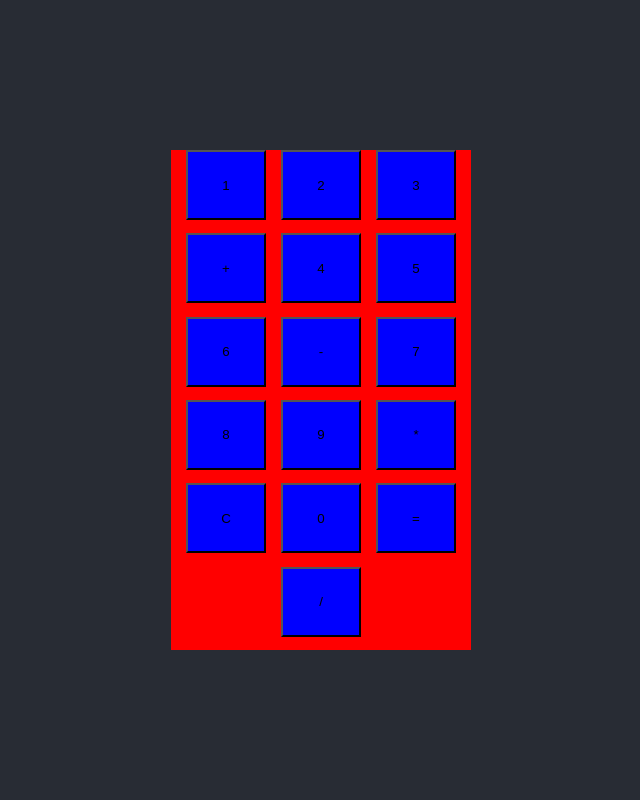
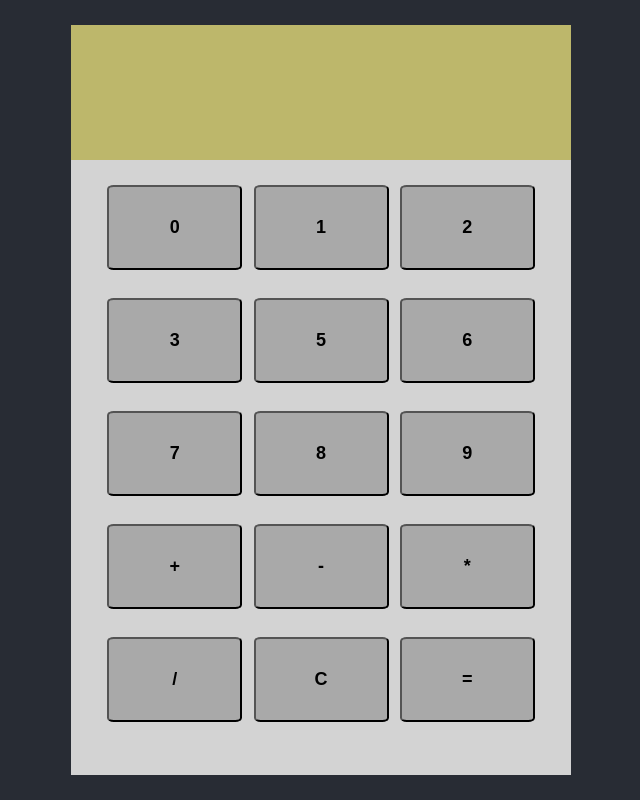
Before and after one commit to Owen-Delisle/calculator, a React (Create React App) app: page / in a window 1280 px wide. Shown: the whole page, without its empty margins (319-959 px from the left). Built offline with nearby package versions, Linux system fonts and the light colour scheme.

Commit message:
checkpoint

```diff
--- a/src/components/button/styles.css
+++ b/src/components/button/styles.css
@@ -1,5 +1,8 @@
 .calculator-button {
-	background-color: blue;
-	height: 70px;
-	width: 80px;
+	background-color: darkgray;
+	height: 15%;
+	width: 30%;
+	font-weight: bold;
+	font-size: large;
+	border-radius: 5%;
 }
--- a/src/components/calculator/calculator.js
+++ b/src/components/calculator/calculator.js
@@ -32,19 +32,15 @@ const Calculator = () => {
         <div className="result">{result !== null ? '=' + result : ''}</div>
       </div>
       <div className="button-container">
-        {['1', '2', '3', '+'].map((value) => (
+        {['0', '1', '2', '3', '5', '6', '7','8','9'].map((value) => (
           <Button key={value} value={value} onClick={handleClick} />
         ))}
-        {['4', '5', '6', '-'].map((value) => (
+        {['+', '-', '*', '/'].map((value) => (
           <Button key={value} value={value} onClick={handleClick} />
         ))}
-        {['7', '8', '9', '*'].map((value) => (
-          <Button key={value} value={value} onClick={handleClick} />
-        ))}
-        <Button value="C" onClick={handleClear} />
-        <Button value="0" onClick={handleClick} />
-        <Button value="=" onClick={handleEqual} />
-        <Button value="/" onClick={handleClick} />
+
+		    <Button value="C" onClick={handleClear} />
+		    <Button value="=" onClick={handleEqual} />
       </div>
     </div>
   );
--- a/src/components/calculator/styles.css
+++ b/src/components/calculator/styles.css
@@ -1,7 +1,7 @@
 .calculator-container {
-	background-color: red;
-	height: 500px;
-	width: 300px;
+	background-color: lightgray;
+	height: 750px;
+	width: 500px;
 	display: flex;
 	flex-direction: column;
 }
@@ -11,4 +11,16 @@
 	flex-wrap: wrap;
     justify-content: space-evenly;
 	height: 100%;
+	padding: 5%;
 }
+
+.display {
+	display: flex;
+	align-items: center;
+
+	background-color: darkkhaki;
+	height: 15%;
+	font-weight: bold;
+	font-size: larger;
+	padding: 5%;
+}
```
